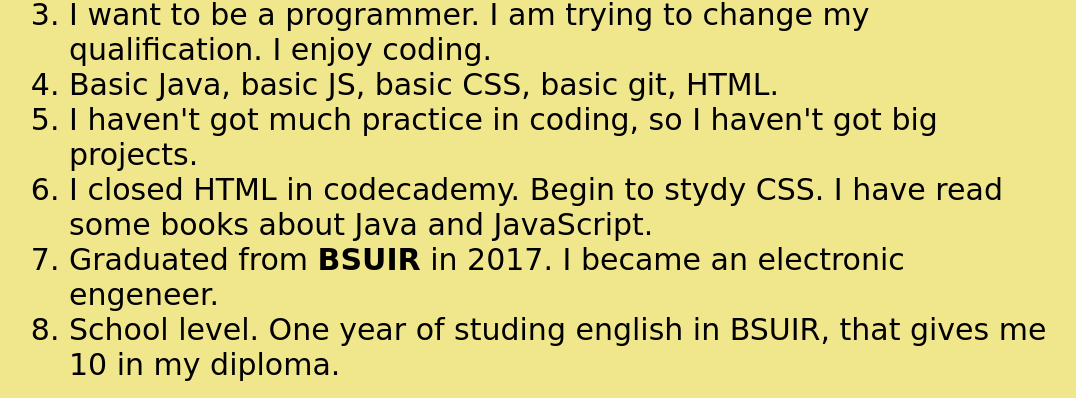
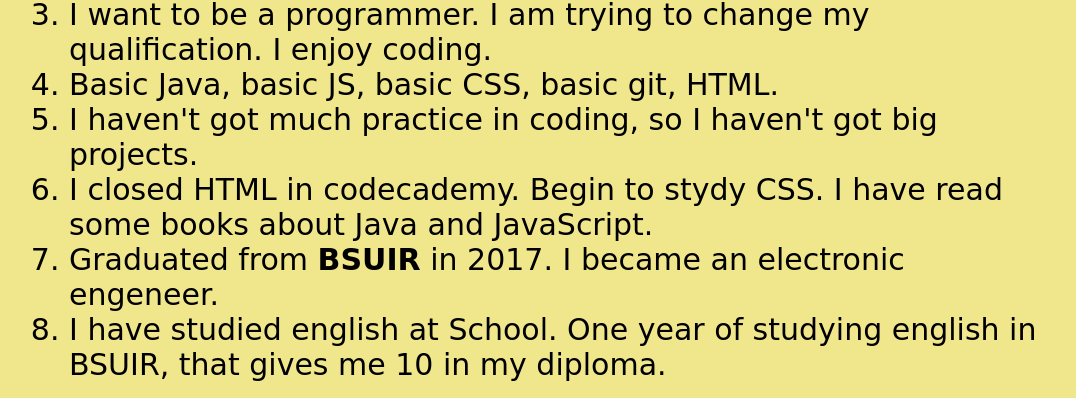
Before and after one commit to nightman20104/rsschool-codejam1-cv, a plain HTML site: page index.html in a window 1280 px wide. Shown: the part 542-940 px from the top of the page, without its empty margins (99-1175 px from the left). Drawn offline with Linux system fonts and the light colour scheme.

Commit message:
feat: text changes2

```diff
--- a/index.html
+++ b/index.html
@@ -19,7 +19,7 @@
       <li>I closed HTML in codecademy. Begin to stydy CSS. I have read some books about
           Java and JavaScript.</li>
       <li>Graduated from <strong>BSUIR</strong> in 2017. I became an electronic engeneer.</li>
-      <li>School level. One year of studing english in BSUIR, that gives me 10 in my diploma.</li>
+      <li>I have studied english at School. One year of studying english in BSUIR, that gives me 10 in my diploma.</li>
     </ol>
   </body>
 </html>
```
